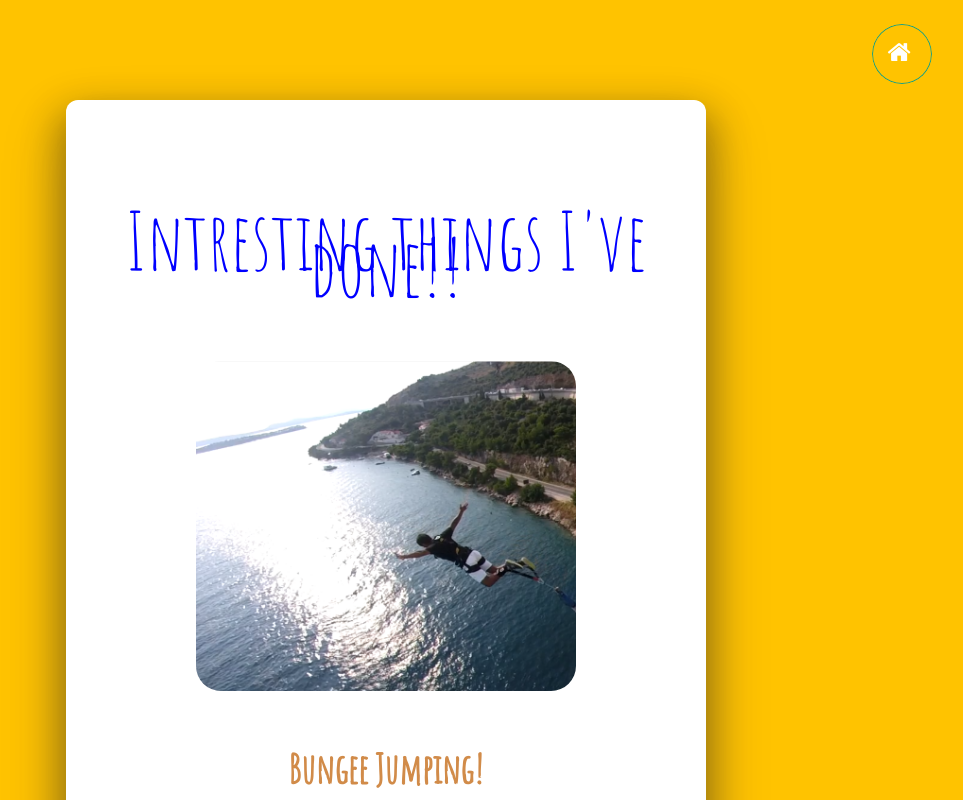
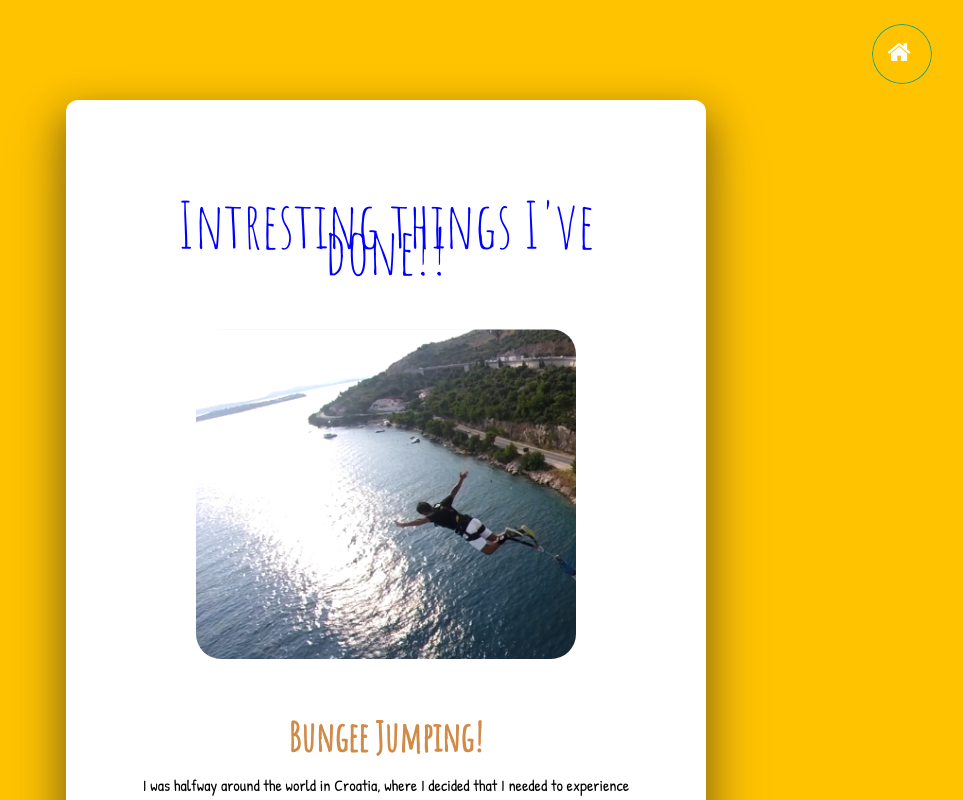
Before and after one commit to omarrifky/RifkyWebsite, an Angular app: page /thingsProudOf in a window 1280 px wide. Shown: the whole page, without its empty margins (254-1217 px from the left). Built offline with nearby package versions, Linux system fonts and the light colour scheme.

Commit message:
Update things-proud-of.component.css

```diff
--- a/src/app/things-proud-of/things-proud-of.component.css
+++ b/src/app/things-proud-of/things-proud-of.component.css
@@ -142,7 +142,7 @@ body {
 
 .h1 {
     font-family: Amatic SC;
-    font-size: 500%;
+    font-size: 400%;
     color: rgb(0, 0, 255);
     font-style: normal;
     font-variant: normal;
```
